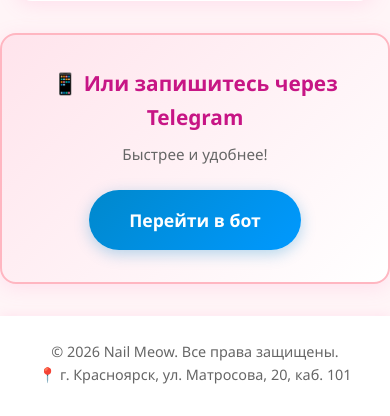
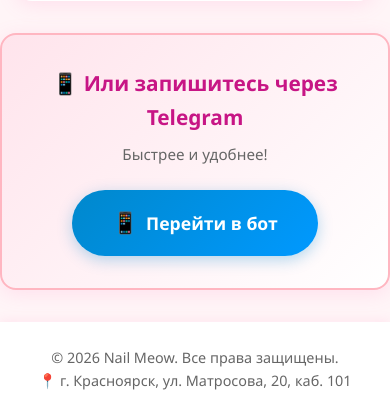
Before and after one commit to bbbnewwwa/Nail-Meow, a FastAPI app: page /booking in a window 390 px wide. Shown: the part 1040-1456 px from the top of the page. Before the commit the page ends 1424 px from the top, so only its background shows below. Run offline with FastAPI, Linux system fonts and the light colour scheme; data that the repository does not hold is empty.

Commit message:
добавление стилизации ссылки на телеграм бота

```diff
--- a/static/css/style.css
+++ b/static/css/style.css
@@ -503,6 +503,16 @@ footer {
     box-shadow: 0 4px 15px rgba(0, 136, 204, 0.3);
 }
 
+.btn-telegram:hover {
+    background: linear-gradient(135deg, #0099ff, #0088cc);
+    transform: translateY(-3px);
+    box-shadow: 0 6px 20px rgba(0, 136, 204, 0.4);
+}
+
+.btn-telegram::before {
+    content: "📱";
+    font-size: 1.3rem;
+}
 
 /* анимации тест */
 
```
